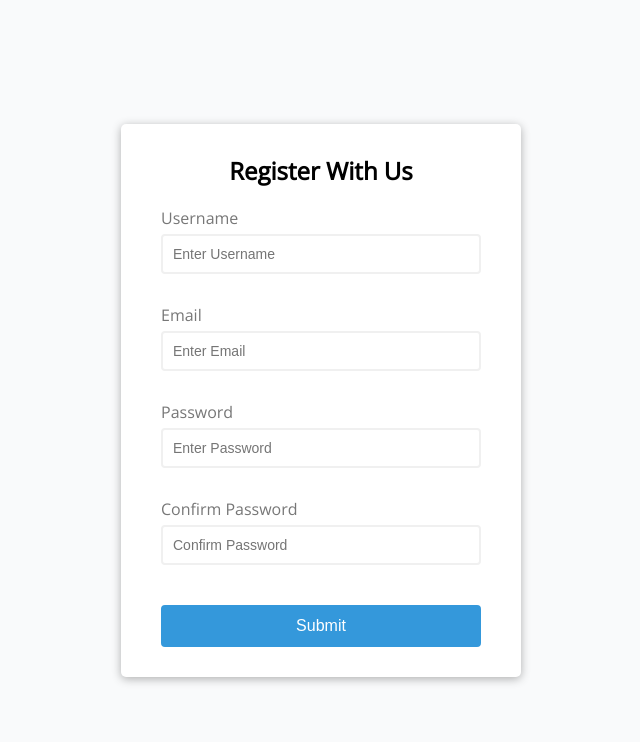
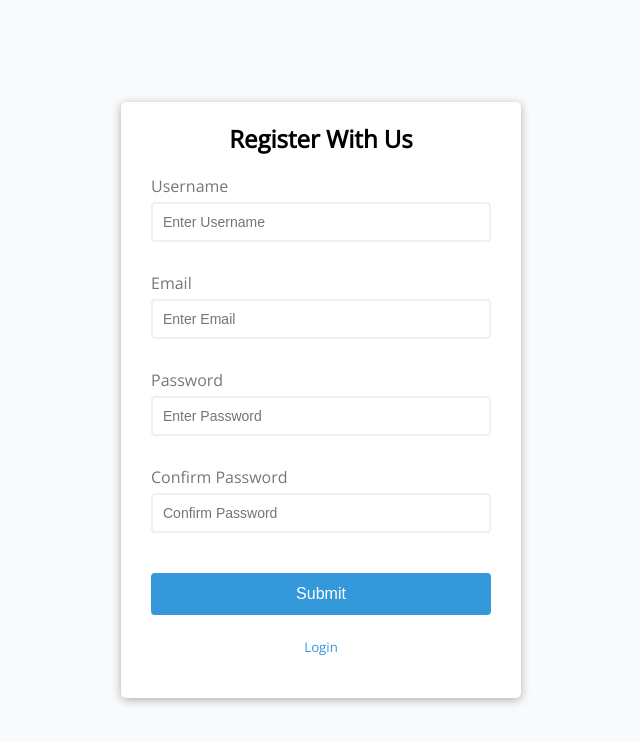
Before and after one commit to pburkart/VanillaES6Projects, a plain HTML site: page 01 - Form Validator/index.html in a window 1280 px wide. Shown: the whole page, without its empty margins (319-959 px from the left). Drawn offline with nearby package versions, Linux system fonts and the light colour scheme.

Commit message:
Added links to register and login

```diff
--- a/01 - Form Validator/css/style.css
+++ b/01 - Form Validator/css/style.css
@@ -31,8 +31,17 @@ h2 {
     margin: 0 0 20px;
 }
 
+h5 {
+	text-align: center;
+	font-weight: normal;
+}
+
+a {
+	text-decoration:none;
+	color: #3498db;
+}
 .form{
-    padding: 30px 40px;
+    padding: 20px 30px;
 }
 
 .form-control {
--- a/01 - Form Validator/index.html
+++ b/01 - Form Validator/index.html
@@ -38,6 +38,7 @@
                 </div>
 
                 <button>Submit</button>
+		<h5><a href='login.html'>Login</a></h5>
             </form>
 
         </div>
```
Also changed, not shown: 01 - Form Validator/login.html (+1 -0 lines), 01 - Form Validator/register.html (+1 -0 lines).
